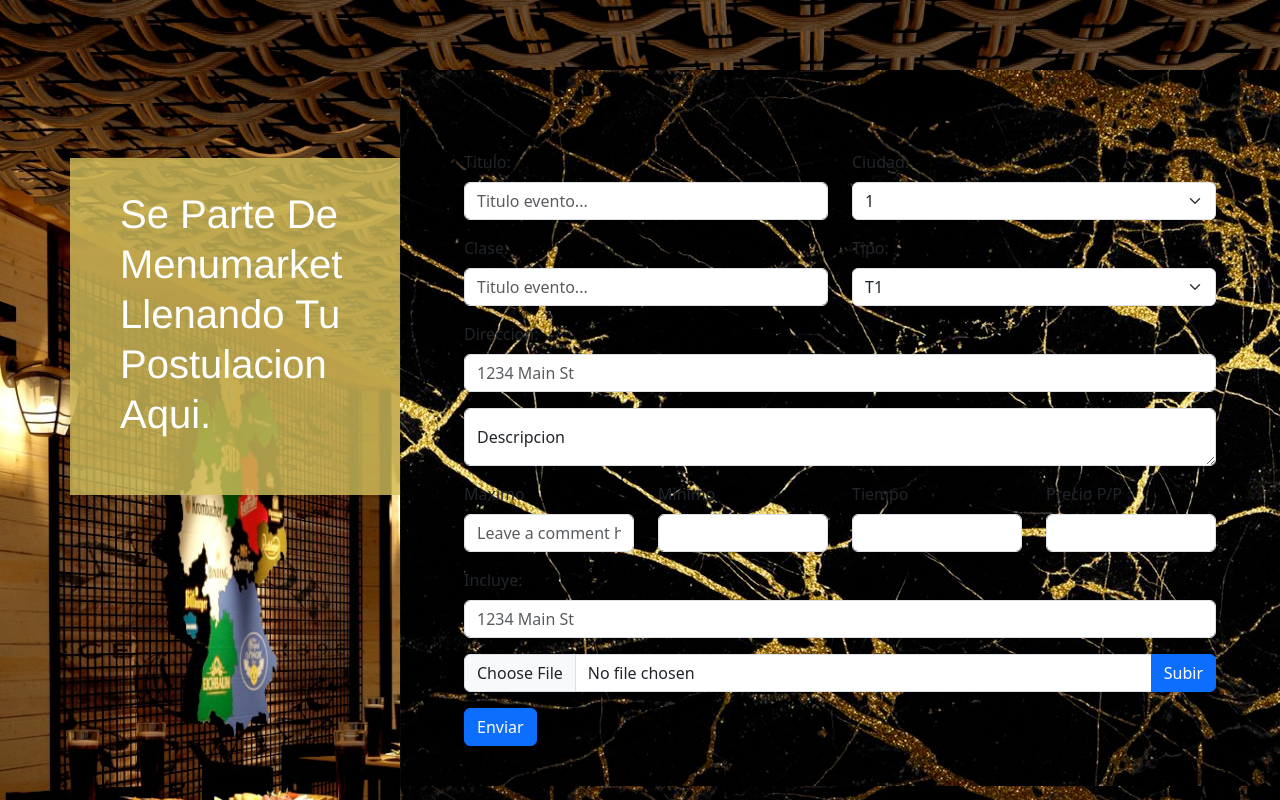
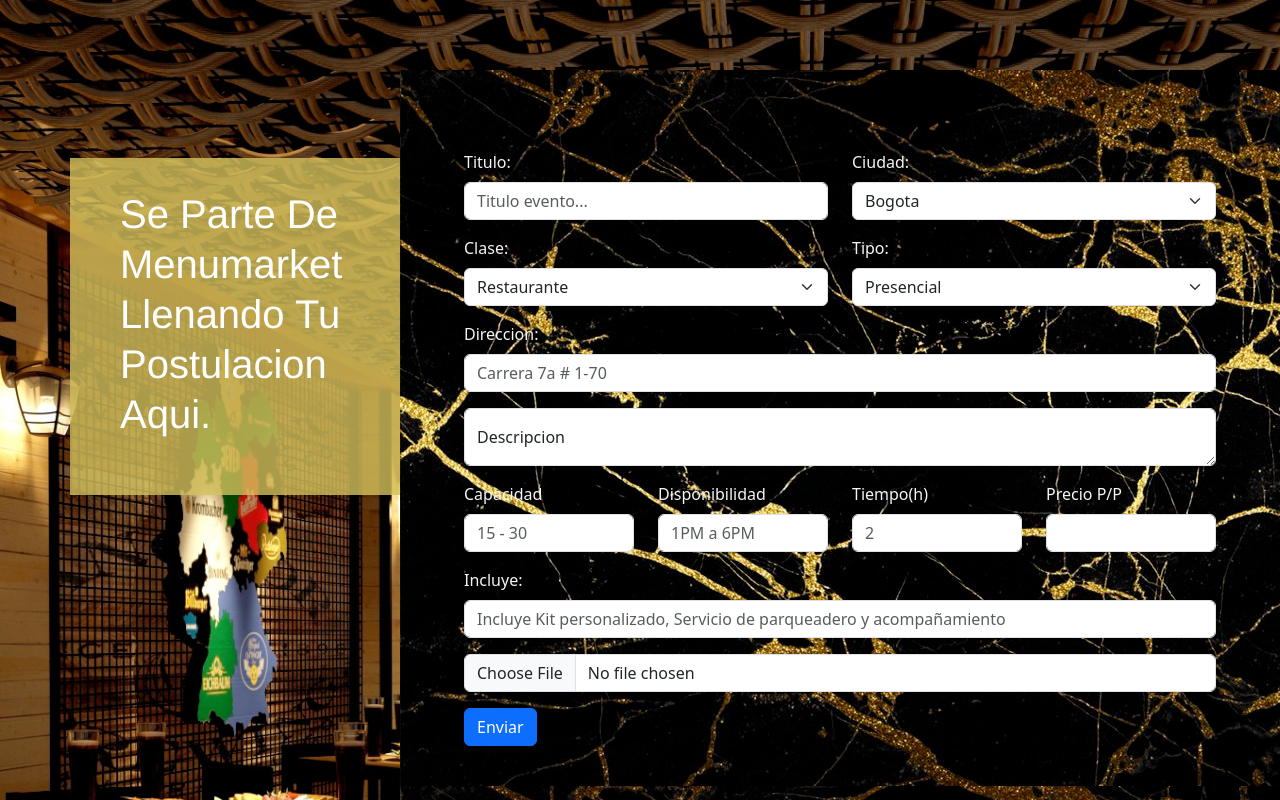
Before and after one commit to mnuP/Menumarket, a React (Create React App) app: page /Upload in a window 1280 px wide. Shown: the top 800 px of the page. Built offline with nearby package versions, Linux system fonts and the light colour scheme.

Commit message:
cambio DB y ajuste

```diff
--- a/src/routes/UploadData.jsx
+++ b/src/routes/UploadData.jsx
@@ -9,7 +9,8 @@
 import { storage } from "../firebase/firebase";
 import { ref, uploadBytes,getDownloadURL} from "firebase/storage";
 import {collection, addDoc, serverTimestamp} from 'firebase/firestore';
-import { db } from '../firebase/firebase'
+import { db } from '../firebase/firebase';
+import "../styleForm.css";
 
 
 function UploadData() {
@@ -17,15 +18,16 @@
   const [titulo, setTitulo] =useState(0);
   const [ciudad, setCiudad] =useState(0);
   const [clase, setClase] =useState(0);
-  const [tipo, setTipo] =useState(0);
+  const [modality, setModality] =useState(0);
   const [dir, setDir] =useState(0);
   const [desc, setDesc] =useState(0);
-  const [max, setMax] =useState(0);
-  const [min, setMin] =useState(0);
+  const [capacity, setCapacity] =useState(0);
+  const [disponibility, setDisponibility] =useState(0);
   const [tiempo, setTiempo] =useState(0);
   const [precio, setPrecio] =useState(0);
   const [incluye, setIncluye] =useState(0);
   const [url, setUrl] = useState(0);
+  const [accepted, setAccepted] = useState(false);
 
   const uploadForm = async(e) =>{
 
@@ -41,16 +43,17 @@
           title: titulo,
           city: ciudad,
           class: clase,
-          type: tipo,
+          modality: modality,
           direction: dir,
           description: desc,
-          maximun: max,
-          minimun: min,
+          capacity: capacity,
+          disponibility: disponibility,
           time: tiempo,
           price: precio,
           includes: incluye,
           photo: url,
-          timeStamp: serverTimestamp()
+          timeStamp: serverTimestamp(),
+          accepted: accepted
         })
       } catch (e) {
         console.log(e);
@@ -74,37 +77,46 @@
         <Form onSubmit={uploadForm} style={{ padding:"10vh 5vw"}}>
         <Row className="mb-3">
           <Form.Group as={Col} controlId="titulo">
-            <Form.Label>Titulo:</Form.Label>
+            <Form.Label className="flTxt">Titulo:</Form.Label>
             <Form.Control onChange={(event) => {setTitulo(event.target.value)}} type="Text" placeholder="Titulo evento..." />
           </Form.Group>
 
           <Form.Group as={Col} controlId="ciudad">
-            <Form.Label>Ciudad:</Form.Label>
+            <Form.Label className="flTxt">Ciudad:</Form.Label>
             <Form.Select onChange={(event) => {setCiudad(event.target.value)}} defaultValue="Choose...">
-              <option>1</option>
-              <option>2</option>
+              <option>Bogota</option>
+              <option>Medellin</option>
             </Form.Select>
           </Form.Group>
         </Row>
 
         <Row className="mb-3">
           <Form.Group as={Col} controlId="clase">
-            <Form.Label>Clase:</Form.Label>
-            <Form.Control onChange={(event) => {setClase(event.target.value)}} type="Text" placeholder="Titulo evento..." />
+            <Form.Label className="flTxt"> Clase:</Form.Label>
+            <Form.Select onChange={(event) => {setClase(event.target.value)}} defaultValue="Choose...">
+              <option>Restaurante</option>
+              <option>Cata</option>
+              <option>Taller de Cocina</option>
+              <option>MasterClass</option>
+              <option>Regalos Corporativos</option>
+              <option>Catering</option>
+              <option>Chef en Casa</option>
+            </Form.Select>
           </Form.Group>
 
           <Form.Group as={Col} controlId="tipo">
-            <Form.Label>Tipo:</Form.Label>
-            <Form.Select onChange={(event) => {setTipo(event.target.value)}} defaultValue="Choose...">
-              <option>T1</option>
-              <option>T2</option>
+            <Form.Label className="flTxt">Tipo:</Form.Label>
+            <Form.Select onChange={(event) => {setModality(event.target.value)}} defaultValue="Choose...">
+              <option>Presencial</option>
+              <option>Virtual</option>
+              <option>Hibrida</option>
             </Form.Select>
           </Form.Group>
         </Row>
 
         <Form.Group className="mb-3" controlId="dir">
-          <Form.Label>Direccion:</Form.Label>
-          <Form.Control onChange={(event) => {setDir(event.target.value)}} placeholder="1234 Main St" />
+          <Form.Label className="flTxt">Direccion:</Form.Label>
+          <Form.Control onChange={(event) => {setDir(event.target.value)}} placeholder="Carrera 7a # 1-70" />
         </Form.Group>
 
         <FloatingLabel
@@ -112,34 +124,34 @@
           label="Descripcion"
           className="mb-3"
         >
-          <Form.Control onChange={(event) => {setDesc(event.target.value)}} as="textarea" placeholder="Leave a comment here" />
+          <Form.Control onChange={(event) => {setDesc(event.target.value)}} as="textarea" placeholder="Leave a here" />
         </FloatingLabel>
 
         <Row className="mb-3">
           <Form.Group as={Col} controlId="max">
-            <Form.Label>Maximo</Form.Label>
-            <Form.Control placeholder="Leave a comment here" onChange={(event) => {setMax(event.target.value)}} />
+            <Form.Label className="flTxt">Capacidad</Form.Label>
+            <Form.Control placeholder="15 - 30" onChange={(event) => {setCapacity(event.target.value)}} />
           </Form.Group>
 
           <Form.Group as={Col} controlId="min">
-            <Form.Label>Minimo</Form.Label>
-            <Form.Control onChange={(event) => {setMin(event.target.value)}}/>
+            <Form.Label className="flTxt">Disponibilidad</Form.Label>
+            <Form.Control placeholder="1PM a 6PM" onChange={(event) => {setDisponibility(event.target.value)}}/>
           </Form.Group>
 
           <Form.Group as={Col} controlId="tiempo">
-            <Form.Label>Tiempo</Form.Label>
-            <Form.Control onChange={(event) => {setTiempo(event.target.value)}}/>
+            <Form.Label className="flTxt">Tiempo(h)</Form.Label>
+            <Form.Control placeholder="2" onChange={(event) => {setTiempo(event.target.value)}}/>
           </Form.Group>
 
           <Form.Group as={Col} controlId="precio">
-            <Form.Label>Precio P/P</Form.Label>
+            <Form.Label className="flTxt">Precio P/P</Form.Label>
             <Form.Control onChange={(event) => {setPrecio(event.target.value)}} />
           </Form.Group>
         </Row>
 
         <Form.Group className="mb-3" controlId="incluye">
-          <Form.Label>Incluye:</Form.Label>
-          <Form.Control onChange={(event) => {setIncluye(event.target.value)}} placeholder="1234 Main St" />
+          <Form.Label className="flTxt">Incluye:</Form.Label>
+          <Form.Control onChange={(event) => {setIncluye(event.target.value)}} placeholder="Incluye Kit personalizado, Servicio de parqueadero y acompañamiento" />
         </Form.Group>
 
         <InputGroup className="mb-3">
@@ -149,9 +161,6 @@
             type='file'
             onChange={(event) => {setImageUpload(event.target.files[0])}}
           />
-          <Button variant="primary" type="submit">
-            Subir
-          </Button>
         </InputGroup>
 
         <Button variant="primary" type="submit">
--- a/src/routes/allyView.jsx
+++ b/src/routes/allyView.jsx
@@ -25,10 +25,10 @@
           </div>
           <div className="informacion-basica">
             <div className="frame">
-              <div className="text-wrapper-2">Maximo de Personas: {location.state.item.maximun}</div>
+              <div className="text-wrapper-2">Capacidad: {location.state.item.capacity} Personas</div>
             </div>
             <div className="frame">
-              <div className="text-wrapper-2">Minimo de Personas: {location.state.item.minimun}</div>
+              <div className="text-wrapper-2">Disponibilidad Horaria: {location.state.item.disponibility}</div>
             </div>
             <div className="frame">
               <div className="text-wrapper-2">Duracion: {location.state.item.time} horas</div>
--- /dev/null
+++ b/src/styleForm.css
@@ -0,0 +1,3 @@
+.flTxt{
+    color: whitesmoke;
+}
```
